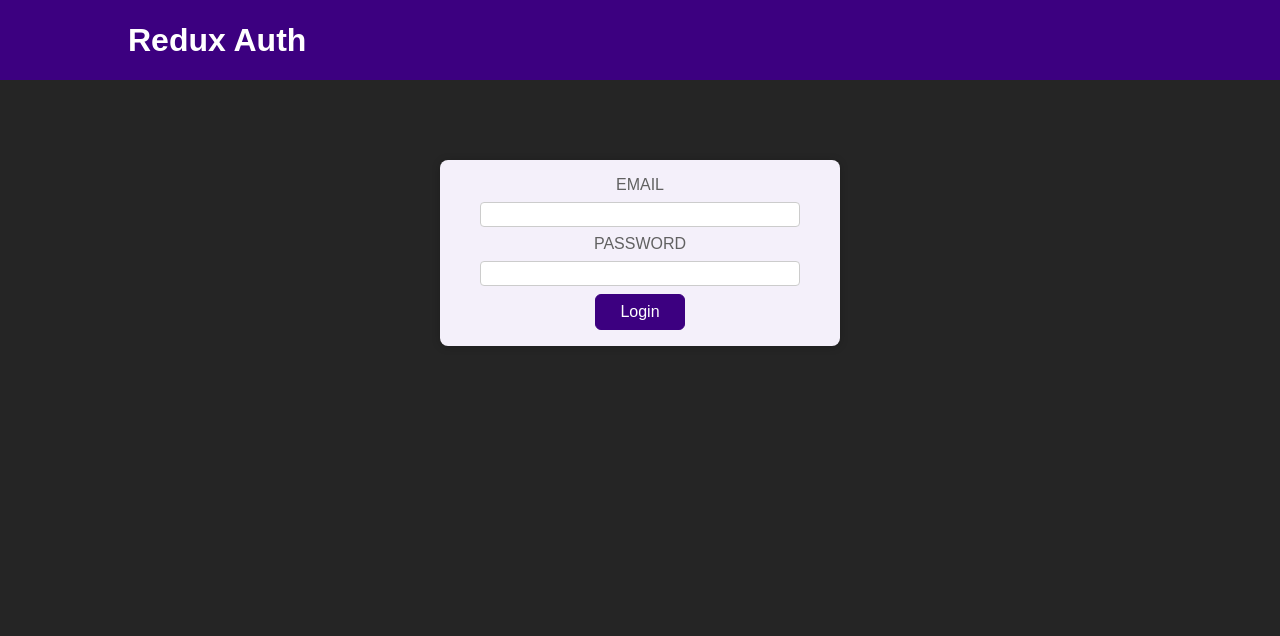
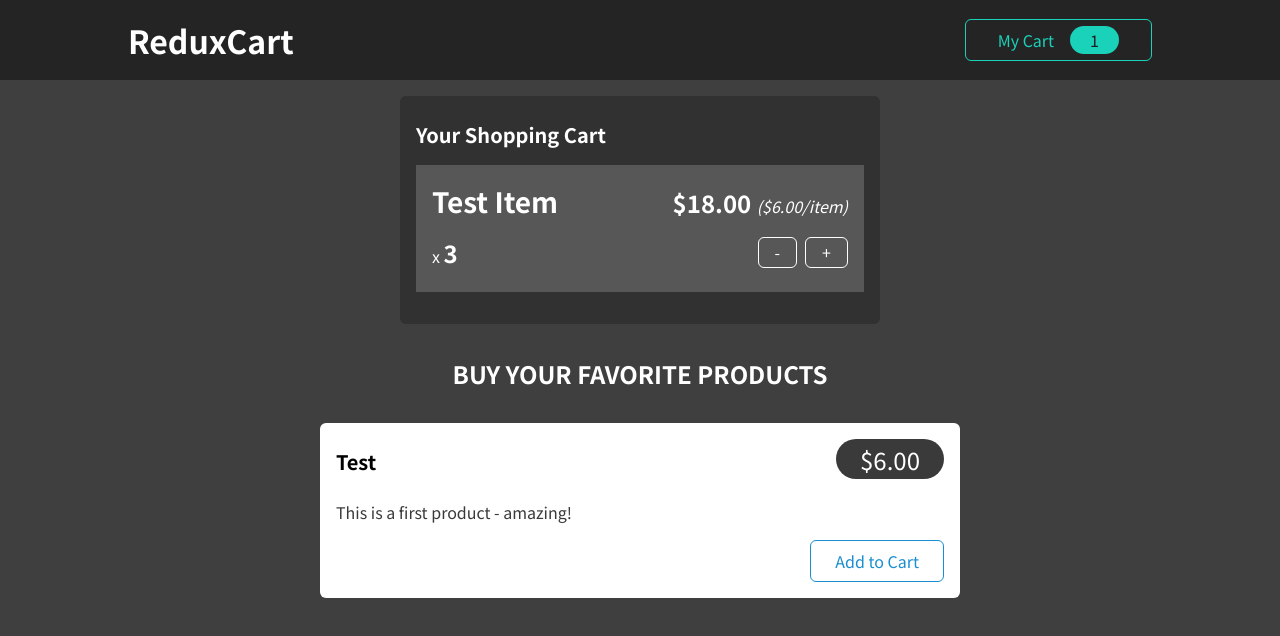
Before and after one commit to AlvaroDDG86/redux-react, a React (Create React App) app: page / in a window 1280 px wide. Shown: the top 636 px of the page. Built offline with nearby package versions, Linux system fonts and the light colour scheme.

Commit message:
Setup the versión 2.0

```diff
--- a/src/App.js
+++ b/src/App.js
@@ -1,5 +1,6 @@
 import Counter from './components/Counter/Counter';
 import Auth from './components/Auth/Auth'
+import UserProfile from './components/UserProfile/UserProfile';
 import Header from './components/Header/Header'
 import { useSelector } from 'react-redux';
 
@@ -10,6 +11,7 @@ function App() {
     <>
       <Header />
       {!isLogged && <Auth />}
+      {isLogged && <UserProfile />}
       {isLogged && <Counter />}
     </>
   );
--- /dev/null
+++ b/src/AppShop.js
@@ -0,0 +1,14 @@
+import Cart from './components/Cart/Cart';
+import Layout from './components/Layout/Layout';
+import Products from './components/Shop/Products';
+
+function App() {
+  return (
+    <Layout>
+      <Cart />
+      <Products />
+    </Layout>
+  );
+}
+
+export default App;
--- a/src/index.js
+++ b/src/index.js
@@ -2,15 +2,17 @@ import React from "react";
 import ReactDOM from "react-dom";
 import { Provider } from "react-redux";
 
-import "./index.css";
-import App from "./App";
+// import "./index.css";
+import './indexShop.css'
+// import App from "./App";
+import AppShop from './AppShop'
 import store from './store/index'
 
 ReactDOM.render(
   <Provider
     store={store}
     >
-    <App />
+    <AppShop />
   </Provider>,
   document.getElementById("root")
 );
--- /dev/null
+++ b/src/indexShop.css
@@ -0,0 +1,31 @@
+@import url('https://fonts.googleapis.com/css2?family=Noto+Sans+JP:wght@400;700&display=swap');
+
+* {
+  box-sizing: border-box;
+}
+
+html {
+  font-family: 'Noto Sans JP', sans-serif;
+}
+
+body {
+  margin: 0;
+  background-color: #3f3f3f;
+}
+
+button {
+  font: inherit;
+  cursor: pointer;
+  padding: 0.5rem 1.5rem;
+  border-radius: 6px;
+  background-color: transparent;
+  color: #1a8ed1;
+  border: 1px solid #1a8ed1;
+}
+
+button:hover,
+button:active {
+  background-color: #1ac5d1;
+  border-color: #1ac5d1;
+  color: white;
+}
```
